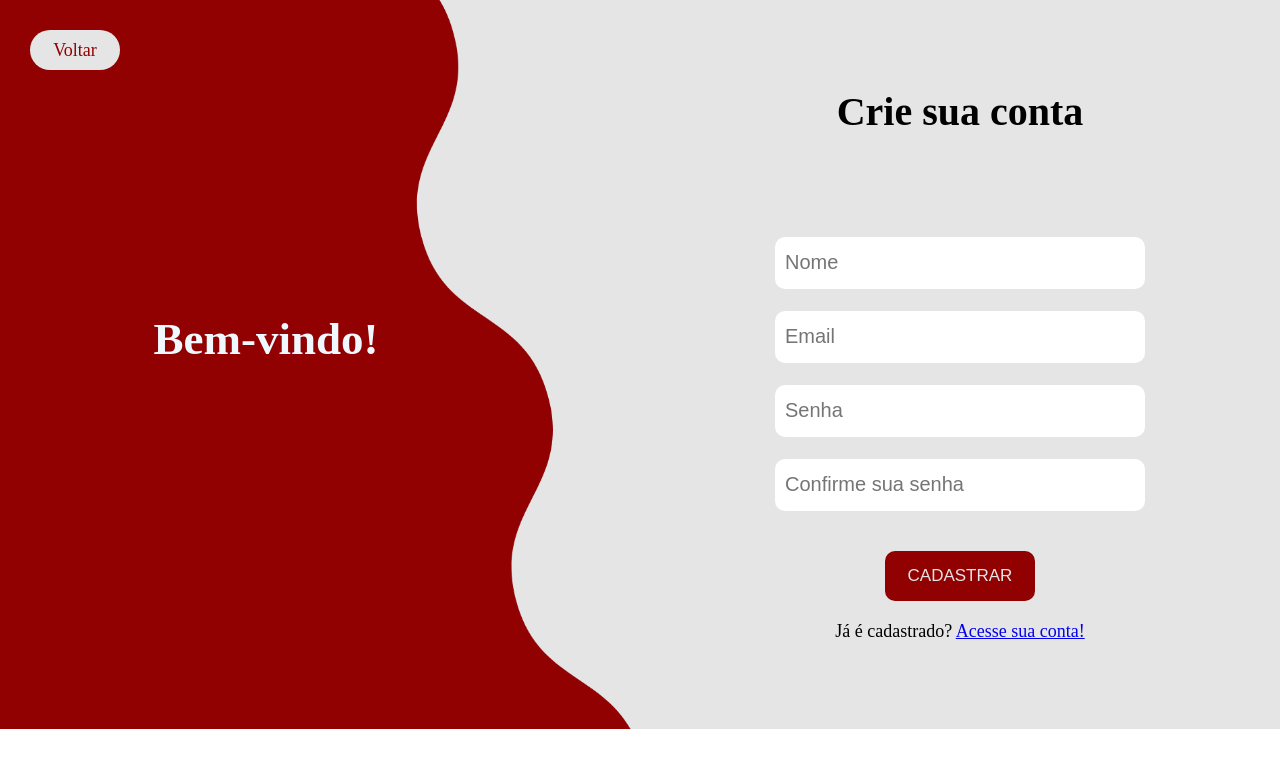
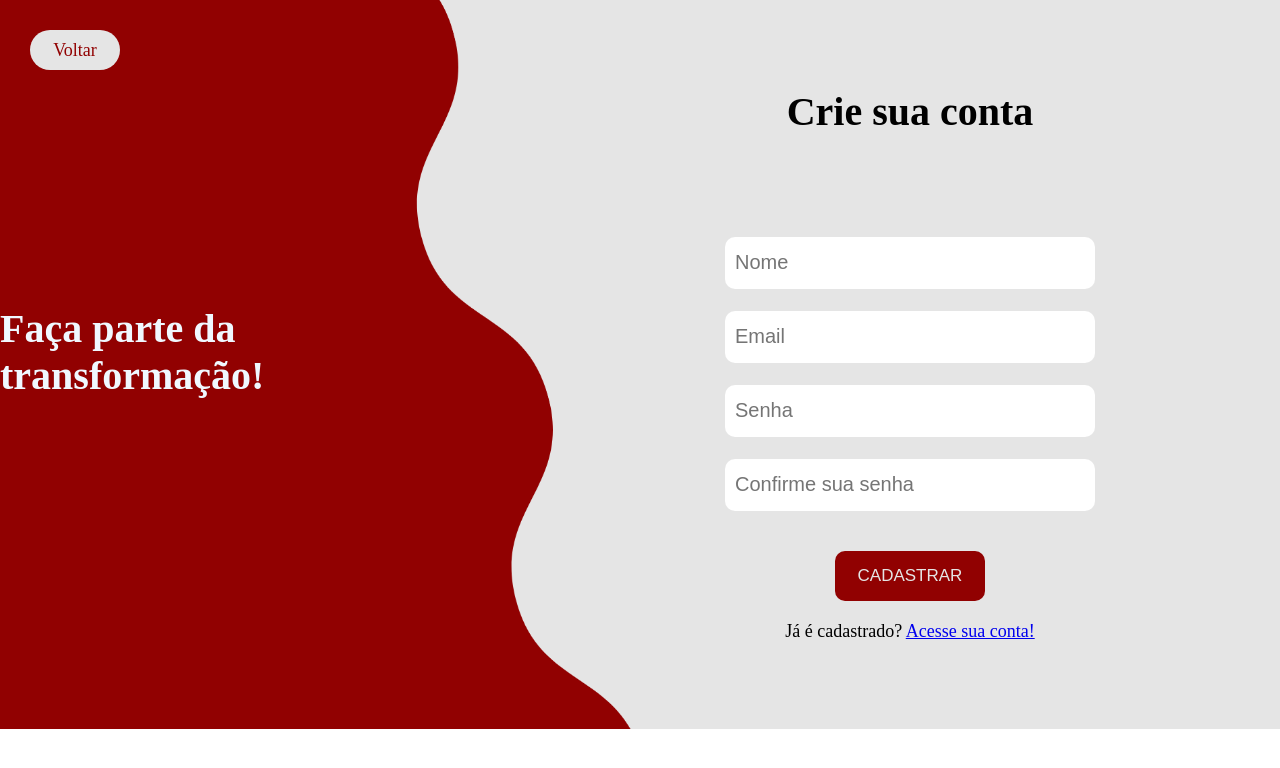
Before and after one commit to CintiaMiranda2006/UMES1, a website: page public/cadastro.html in a window 1280 px wide. Drawn offline with Linux system fonts and the light colour scheme.

Commit message:
pequenas alterações no css da tela de login e cadastro

```diff
--- a/public/cadastro.css
+++ b/public/cadastro.css
@@ -26,12 +26,14 @@
     margin-right: 329px;
 }
 
+
 h1 {
+    display: flex;
     color: aliceblue;
+    bottom: 330px;
+    font-size: 40px;
+    right: 980px;
     position: absolute;
-    bottom: 50%;
-    left: 12%;
-    font-size: 45px;
 }
 
 
@@ -42,6 +44,7 @@ h1 {
     align-items: center;
     justify-content: center;
     gap: 2px;
+    margin-right: 50px;
 }
 
 .main-input h3 {
--- a/public/cadastro.html
+++ b/public/cadastro.html
@@ -20,7 +20,7 @@
             Voltar
         </a>
 
-        <h1> Bem-vindo!</h1>
+        <h1>Faça parte da transformação!</h1>
 
 
         <div class="main-input">
--- a/public/login.css
+++ b/public/login.css
@@ -30,10 +30,12 @@
 h1 {
     display: flex;
     color: aliceblue;
-    bottom: 50%;
-    font-size: 45px;
+   left: 95px;
+    font-size: 40px;
     align-items: center;
+    position: relative;
 }
+
 
 
 .link_voltar {
@@ -59,6 +61,7 @@ h1 {
     align-items: center;
     justify-content: center;
     gap: 2px;
+    margin-left: 70px;
 }
 
 .main-input h3 {
```
Also changed, not shown: public/login.html (+1 -1 lines).
